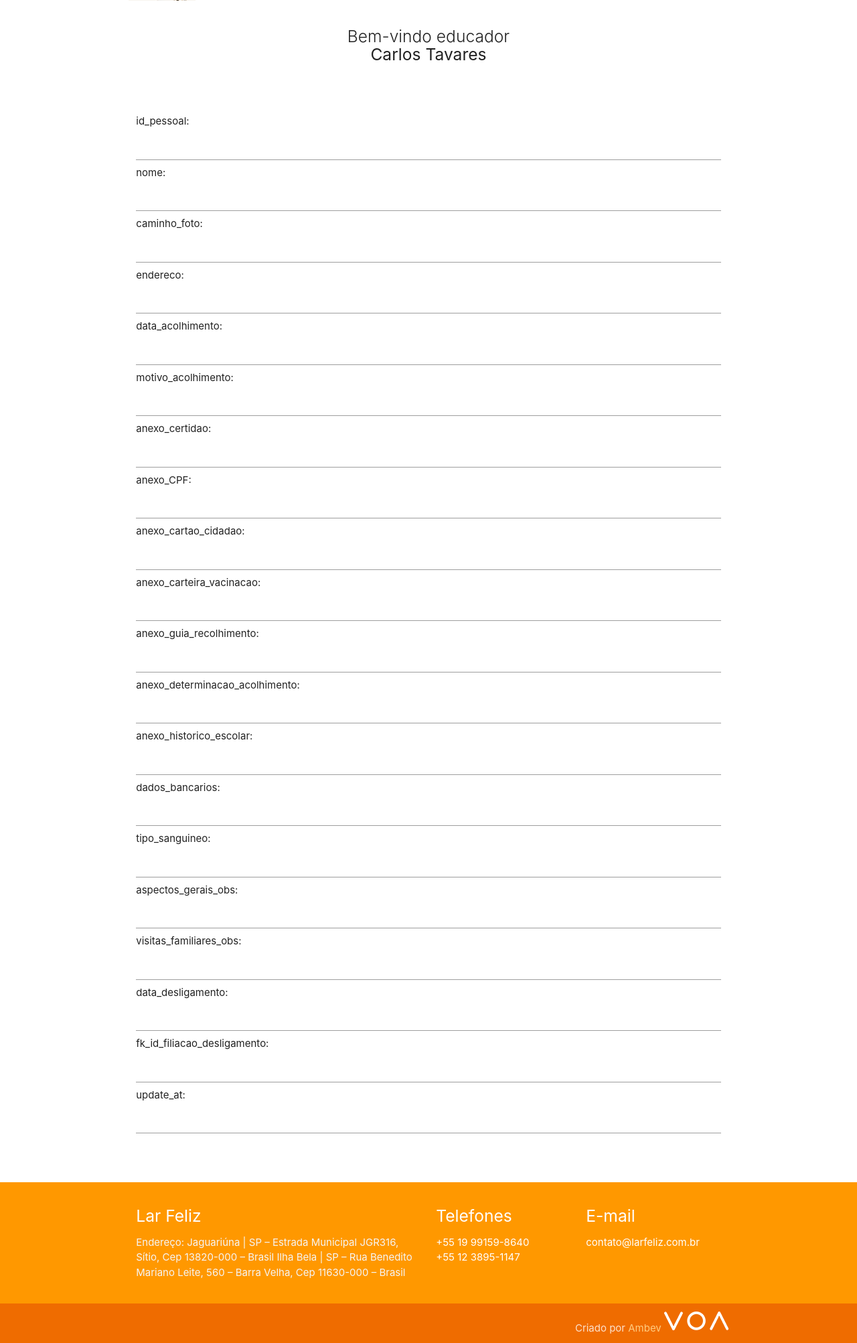
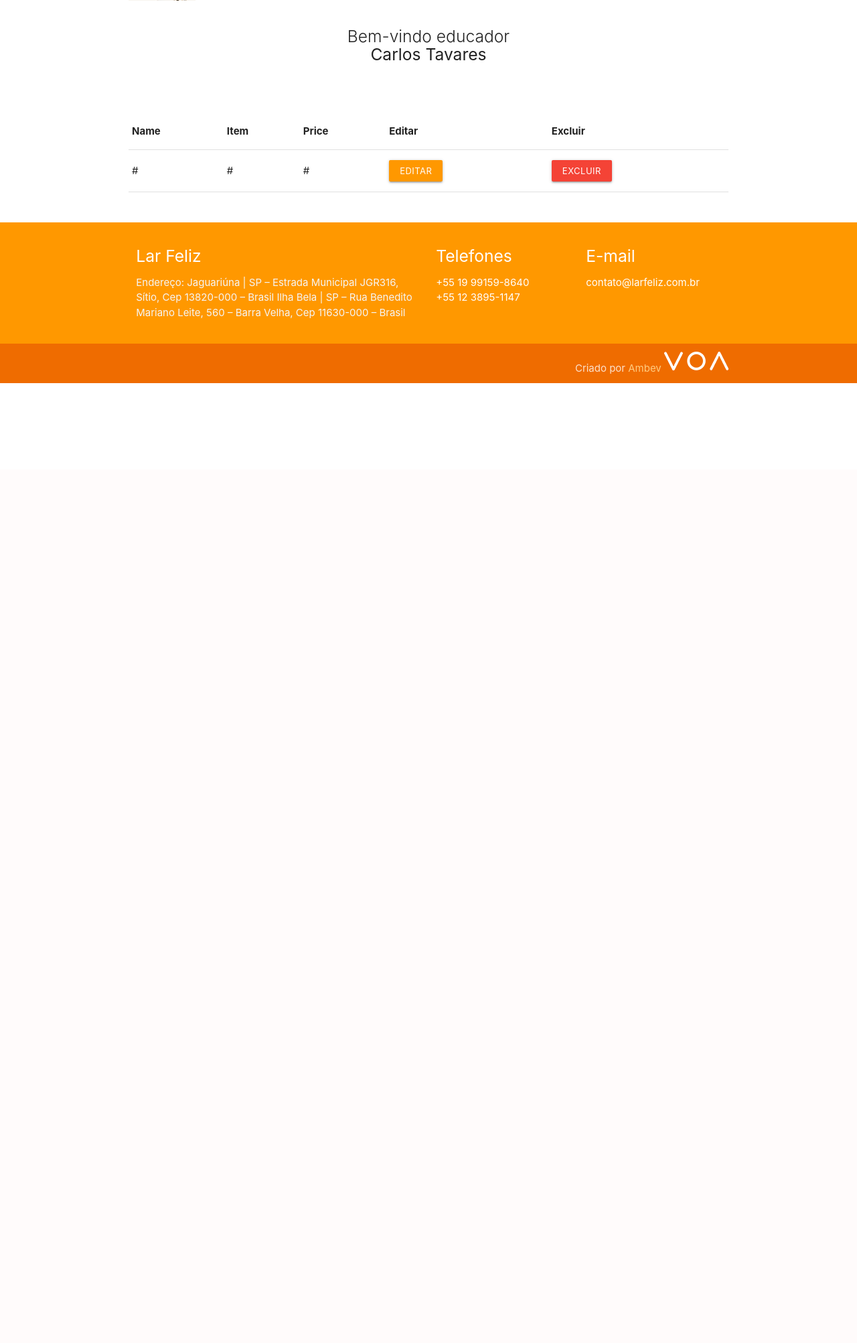
Before and after one commit to CarlosMagnoSTavares/larfeliz, a PHP site: page /dadosPessoais.php in a window 1280 px wide. Shown: the part 99-2104 px from the top of the page at 67% size. After the commit the page ends 671 px from the top, so only its background shows below. Run offline with PHP 8.4, Linux system fonts and the light colour scheme; tables that the repository leaves empty hold one stand-in row (values such as "Sample post").

Commit message:
listagem de usuários
criação da tela de listagem inicial sem filtros

```diff
--- a/config/dump.sql
+++ b/config/dump.sql
@@ -11,6 +11,10 @@
 /*!40014 SET @OLD_FOREIGN_KEY_CHECKS=@@FOREIGN_KEY_CHECKS, FOREIGN_KEY_CHECKS=0 */;
 /*!40101 SET @OLD_SQL_MODE=@@SQL_MODE, SQL_MODE='NO_AUTO_VALUE_ON_ZERO' */;
 
+SELECT CONCAT(column_name,':<input type="text" name="',column_name,'">') FROM information_schema.`COLUMNS`
+WHERE table_schema = 'lar_feliz'
+AND TABLE_NAME = 'dados_pessoais'
+ORDER BY TABLE_NAME, ordinal_position;
 
 -- Copiando estrutura do banco de dados para lar_feliz
 CREATE DATABASE IF NOT EXISTS `lar_feliz` /*!40100 DEFAULT CHARACTER SET utf8 COLLATE utf8_bin */;
--- a/controll/Crud.class.php
+++ b/controll/Crud.class.php
@@ -1,6 +1,6 @@
 <?php
 
-require_once('../config/Conn.class.php');
+require_once('config/Conn.class.php');
 
 class Crud extends Conn
 {
--- a/dadosPessoais.php
+++ b/dadosPessoais.php
@@ -1,69 +1,43 @@
 <?php include_once('include/header.php'); ?>
 
-<div class="">
-	<div class="row">
-		<div class="col s12 m12">
-			id_pessoal:<input type="text" name="id_pessoal">
-		</div>
-		<div class="col s12 m12">
-			nome:<input type="text" name="nome">
-		</div>
-		<div class="col s12 m12">
-			caminho_foto:<input type="text" name="caminho_foto">
-		</div>
-		<div class="col s12 m12">
-			endereco:<input type="text" name="endereco">
-		</div>
-		<div class="col s12 m12">
-			data_acolhimento:<input type="text" name="data_acolhimento">
-		</div>
-		<div class="col s12 m12">
-			motivo_acolhimento:<input type="text" name="motivo_acolhimento">
-		</div>
-		<div class="col s12 m12">
-			anexo_certidao:<input type="text" name="anexo_certidao">
-		</div>
-		<div class="col s12 m12">
-			anexo_CPF:<input type="text" name="anexo_CPF">
-		</div>
-		<div class="col s12 m12">
-			anexo_cartao_cidadao:<input type="text" name="anexo_cartao_cidadao">
-		</div>
-		<div class="col s12 m12">
-			anexo_carteira_vacinacao:<input type="text" name="anexo_carteira_vacinacao">
-		</div>
-		<div class="col s12 m12">
-			anexo_guia_recolhimento:<input type="text" name="anexo_guia_recolhimento">
-		</div>
-		<div class="col s12 m12">
-			anexo_determinacao_acolhimento:<input type="text" name="anexo_determinacao_acolhimento">
-		</div>
-		<div class="col s12 m12">
-			anexo_historico_escolar:<input type="text" name="anexo_historico_escolar">
-		</div>
-		<div class="col s12 m12">
-			dados_bancarios:<input type="text" name="dados_bancarios">
-		</div>
-		<div class="col s12 m12">
-			tipo_sanguineo:<input type="text" name="tipo_sanguineo">
-		</div>
-		<div class="col s12 m12">
-			aspectos_gerais_obs:<input type="text" name="aspectos_gerais_obs">
-		</div>
-		<div class="col s12 m12">
-			visitas_familiares_obs:<input type="text" name="visitas_familiares_obs">
-		</div>
-		<div class="col s12 m12">
-			data_desligamento:<input type="text" name="data_desligamento">
-		</div>
-		<div class="col s12 m12">
-			fk_id_filiacao_desligamento:<input type="text" name="fk_id_filiacao_desligamento">
-		</div>
-		<div class="col s12 m12">
-			update_at:<input type="text" name="update_at">
-		</div>
-	</div>
-</div>
+ <table>
+    <thead>
+      <tr>
+          <th>Name</th>
+          <th>Item</th>
+          <th>Price</th>
+          <th>Editar</th>
+          <th>Excluir</th>
+      </tr>
+    </thead>
+
+    <tbody>
+		<?php
+		require_once('controll/Crud.class.php');
+
+		$table = 'dados_pessoais';
+		$where = " id_pessoal > 0";
+		$orderBy =" id_pessoal desc ";
+		$limit = "999";
+
+		$crud = new Crud;
+		$list = $crud->select($table,$where,$orderBy,$limit);
+
+		foreach ($list as $key => $value)
+		{
+			echo'
+				<tr>
+					<td>#</td>
+					<td>#</td>
+					<td>#</td>
+					<td><a href="#" class="btn btn-small orange">Editar</a></td>
+					<td><a href="#" class="btn btn-small red">Excluir</a></td>
+				</tr>
+			';
+		}
+		?>
+    </tbody>
+ </table>
 
 
 <?php include_once('include/footer.php'); ?>
```
Also changed, not shown: formDadosPessoais.php (added, +69 -0 lines).
